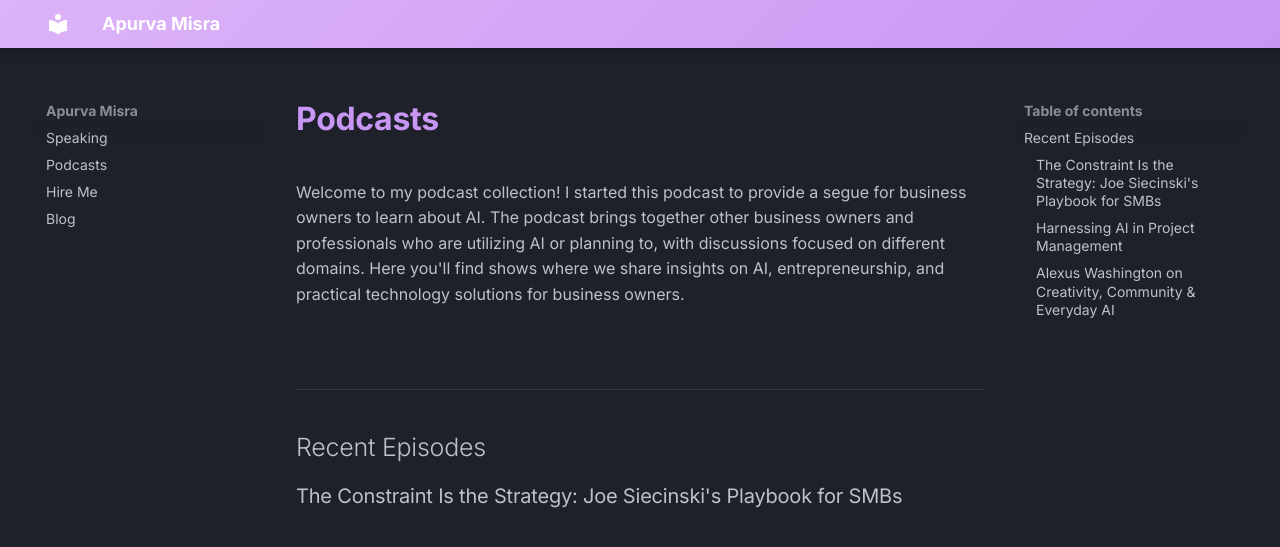
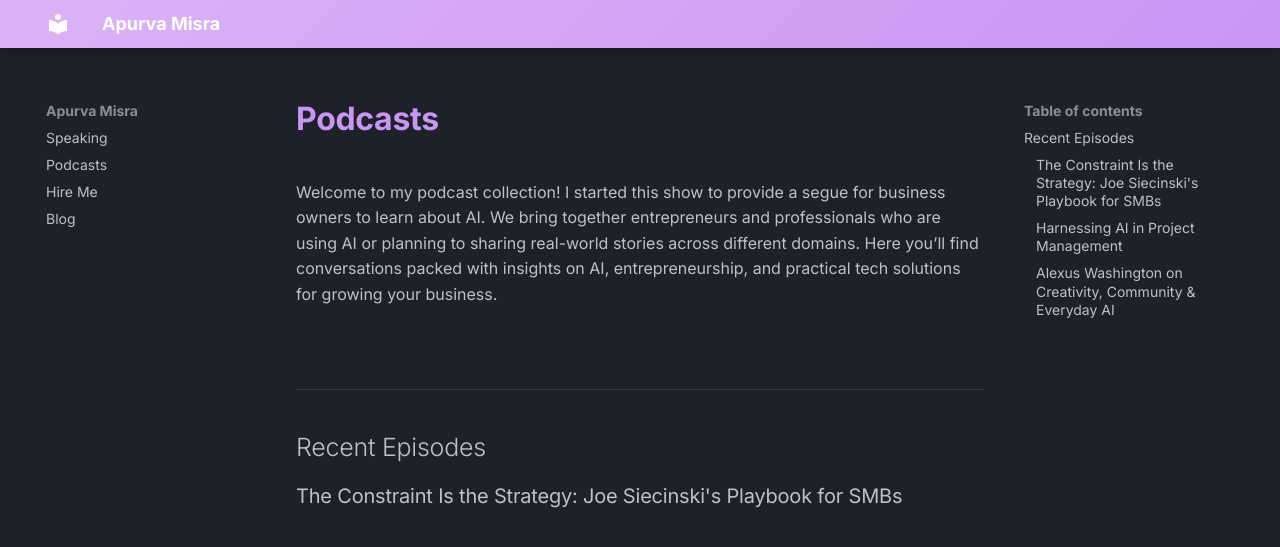
Before and after one commit to ApurvaMisra/blog, an MkDocs documentation site: the page built from docs/podcasts/index.md, in a window 1280 px wide and 900 px high, cut to the strip 0-577 px from the top of the window. Shown: the top 547 px of the strip. Built offline with MkDocs 1.6.1 and Material for MkDocs 9.7.7, drawn with Linux system fonts in a browser that asks for light colours.

Commit message:
Improve text

```diff
--- a/docs/podcasts/index.md
+++ b/docs/podcasts/index.md
@@ -1,6 +1,6 @@
 # Podcasts
 
-Welcome to my podcast collection! I started this podcast to provide a segue for business owners to learn about AI. The podcast brings together other business owners and professionals who are utilizing AI or planning to, with discussions focused on different domains. Here you'll find shows where we share insights on AI, entrepreneurship, and practical technology solutions for business owners.
+Welcome to my podcast collection! I started this show to provide a segue for business owners to learn about AI. We bring together entrepreneurs and professionals who are using AI or planning to sharing real-world stories across different domains. Here you’ll find conversations packed with insights on AI, entrepreneurship, and practical tech solutions for growing your business.
 
 <style>
 .podcast-grid {
```
